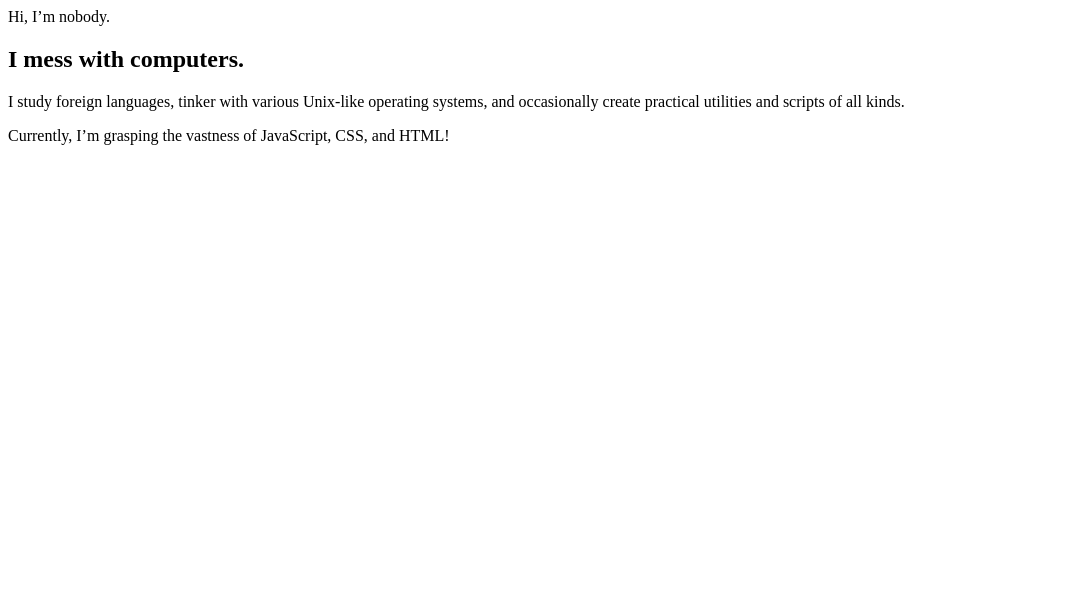
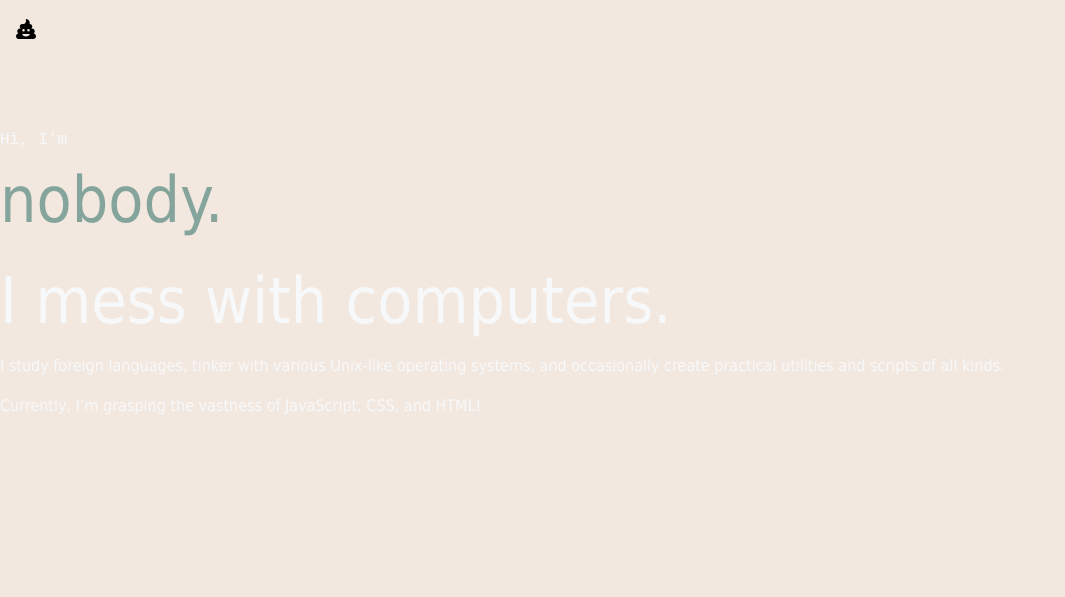
Before and after one commit to leichenschrei/leichenschrei.github.io, a plain HTML site: page nobody/index.html in a window 1280 px wide. Shown: the whole page, without its empty margins (0-1065 px from the left). Drawn offline with Linux system fonts and the light colour scheme.

Commit message:
add some CSS

```diff
--- a/nobody/index.html
+++ b/nobody/index.html
@@ -1,9 +1,29 @@
-<section id="introduction">
-  <p>Hi, I’m <span>nobody.</span></p>
-  <h2>I mess with computers.</h2>
-  <p>I study foreign languages, tinker with various Unix-like operating
-  systems, and occasionally create practical utilities and scripts of
-  all kinds.</p>
-  <p>Currently, I’m grasping the vastness of JavaScript, CSS, and
-  HTML!</p>
-</section>
+<head>
+  <title>nobody</title>
+  <link href="style.css" rel="stylesheet" type="text/css">
+</head>
+<body>
+  <nav>
+    <ul>
+      <li>
+        <h1>
+          <a href="#" target="_blank">
+            <svg xmlns="http://www.w3.org/2000/svg" height="20" width="20" viewBox="0 0 512 512"><path d="M268.9 .9c-5.5-.7-11 1.4-14.5 5.7s-4.6 10.1-2.8 15.4c2.8 8.2 4.3 16.9 4.3 26.1c0 44.1-35.7 79.9-79.8 80H160c-35.3 0-64 28.7-64 64c0 19.1 8.4 36.3 21.7 48H104c-39.8 0-72 32.2-72 72c0 23.2 11 43.8 28 57c-34.1 5.7-60 35.3-60 71c0 39.8 32.2 72 72 72H440c39.8 0 72-32.2 72-72c0-35.7-25.9-65.3-60-71c17-13.2 28-33.8 28-57c0-39.8-32.2-72-72-72H394.3c13.3-11.7 21.7-28.9 21.7-48c0-35.3-28.7-64-64-64h-5.5c3.5-10 5.5-20.8 5.5-32c0-48.6-36.2-88.8-83.1-95.1zM192 256a32 32 0 1 1 0 64 32 32 0 1 1 0-64zm96 32a32 32 0 1 1 64 0 32 32 0 1 1 -64 0zm64 108.3c0 2.4-.7 4.8-2.2 6.7c-8.2 10.5-39.5 45-93.8 45s-85.6-34.6-93.8-45c-1.5-1.9-2.2-4.3-2.2-6.7c0-6.8 5.5-12.3 12.3-12.3H339.7c6.8 0 12.3 5.5 12.3 12.3z"/></svg>
+            <span>nobody</span>
+          </a>
+        </h1>
+      </li>
+      <li><a href="#" target="_blank">projects</a></li>
+      <li><a href="#" target="_blank">about</a></li>
+    </ul>
+  </nav>
+  <section id="introduction">
+    <p class="name">Hi, I’m <span>nobody.</span></p>
+    <h2>I mess with computers.</h2>
+    <p>I study foreign languages, tinker with various Unix-like
+    operating systems, and occasionally create practical utilities and
+    scripts of all kinds.</p>
+    <p>Currently, I’m grasping the vastness of JavaScript, CSS, and
+    HTML!</p>
+  </section>
+</body>
--- /dev/null
+++ b/nobody/style.css
@@ -0,0 +1,81 @@
+:root {
+  --bg: rgba(242, 232, 223, 1);
+  --fg: rgba(247, 248, 250, 1);
+  --highlight: rgba(242, 177, 98, 1);
+  --green: rgba(133, 165, 156, 1);
+  --brown: rgba(242, 198, 193, 1);
+  --salmon: rgba(242, 133, 133, 1);
+  --font-size: 1.3rem;
+  --mono: "Courier New", Courier, "Lucida Sans Typewriter", "Lucida Typewriter", monospace;
+  --sans: Tahoma, Verdana, Segoe, sans-serif;
+}
+html {
+  box-sizing: border-box;
+}
+*,
+*::before,
+*::after {
+  box-sizing: inherit;
+}
+body {
+  margin: 0;
+  padding: 0;
+  font-family: var(--sans);
+  background-color: var(--bg);
+  color: var(--fg);
+  font-size: var(--font-size);
+}
+h1, h2, h3 {
+  margin: 0;
+}
+
+#introduction {
+  padding-bottom: 10rem;
+}
+#introduction p {
+  font-size: 1rem;
+  line-height: 1.5; /* it’s a proportion; leave off units of measure */
+}
+#introduction .name {
+  font-family: var(--mono);
+}
+.name span {
+  font-family: var(--sans);
+  font-size: 4rem;
+  color: var(--green);
+  display: block;
+}
+#introduction h2 {
+  font-size: 4rem;
+  font-weight: normal;
+}
+
+nav {
+  font-family: var(--mono);
+  font-size: 80%;
+  padding: 1rem;
+}
+nav h1 a {
+  font-family: var(--sans);
+}
+nav ul {
+  list-style-type: none;
+  margin: 0;
+  padding: 0;
+  display: flex;
+  flex-flow: row wrap;
+  justify-content: center;
+  align-items: center;
+  gap: 2rem;
+}
+nav li:first-child {
+  flex-basis: 100%; /* flex: 0 0 100%; is also valid code */
+}
+nav a {
+  color: var(--bg);
+  text-decoration: none;
+  display: block;
+}
+nav a:hover {
+  color: var(--salmon);
+}
```
